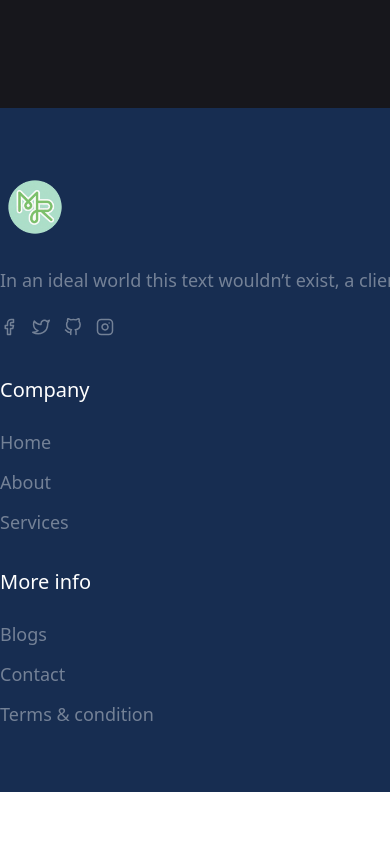
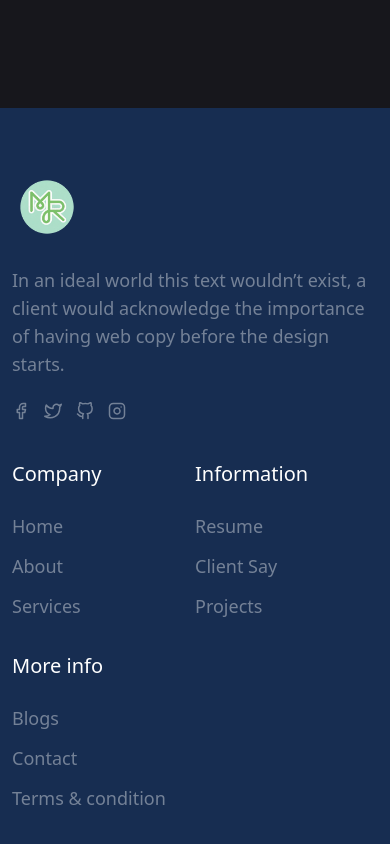
Before and after one commit to mesbaulrafi/myPortfolio, a React (Vite) app: page / in a window 390 px wide. Shown: the part 6528-7372 px from the top of the page. Before the commit the page ends 7320 px from the top, so only its background shows below. Built offline with nearby package versions, Linux system fonts and the light colour scheme.

Commit message:
feat : responsive footer section

```diff
--- a/src/components/layouts/Footer.jsx
+++ b/src/components/layouts/Footer.jsx
@@ -8,7 +8,7 @@ import { FiFacebook, FiTwitter, FiGithub, FiInstagram } from "react-icons/fi";
 const Footer = () => {
   return (
     <div className="bg-[#172d51] py-16 md:py-25 text-white">
-      <div className="w-[1140px] m-auto">
+      <div className="lg:w-[1140px] px-3 lg:px-0 mx-auto">
 
         <div className="flex flex-col md:flex-row justify-between gap-y-10 md:gap-y-0">
 
```
